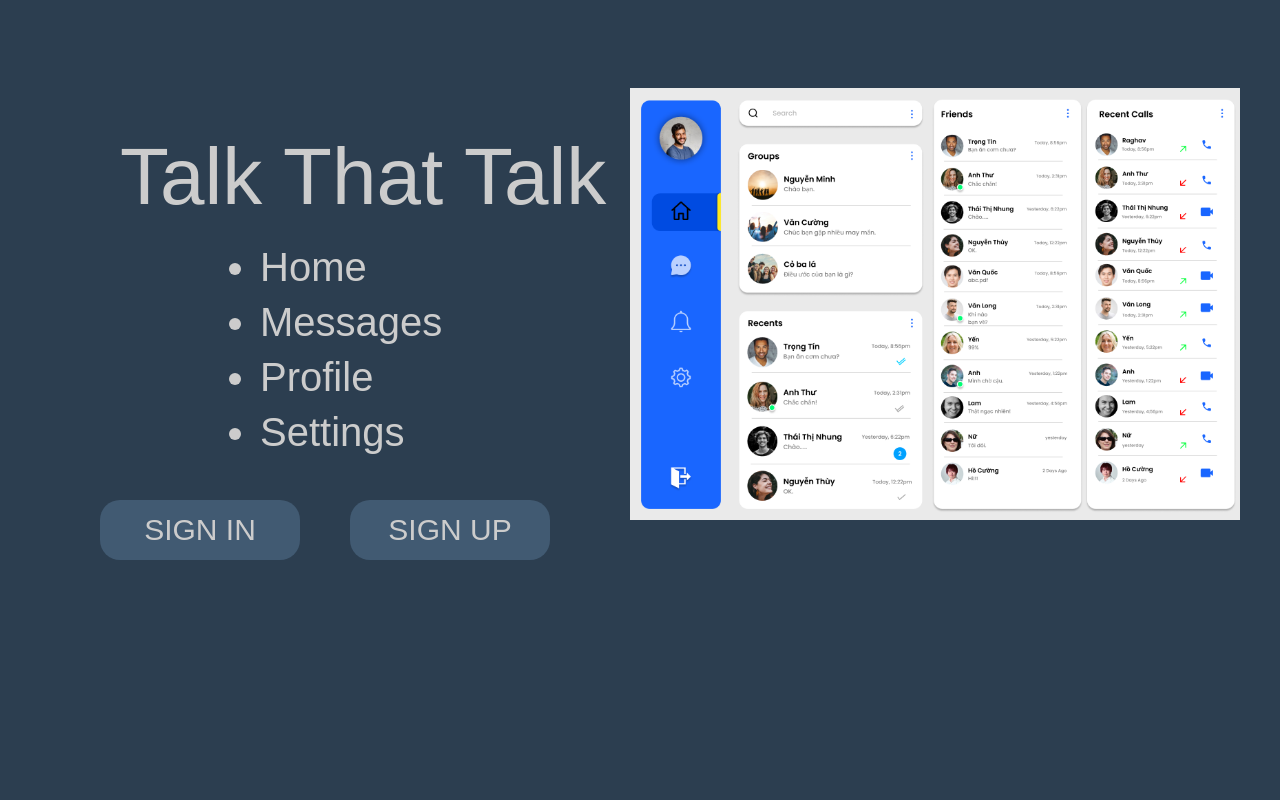
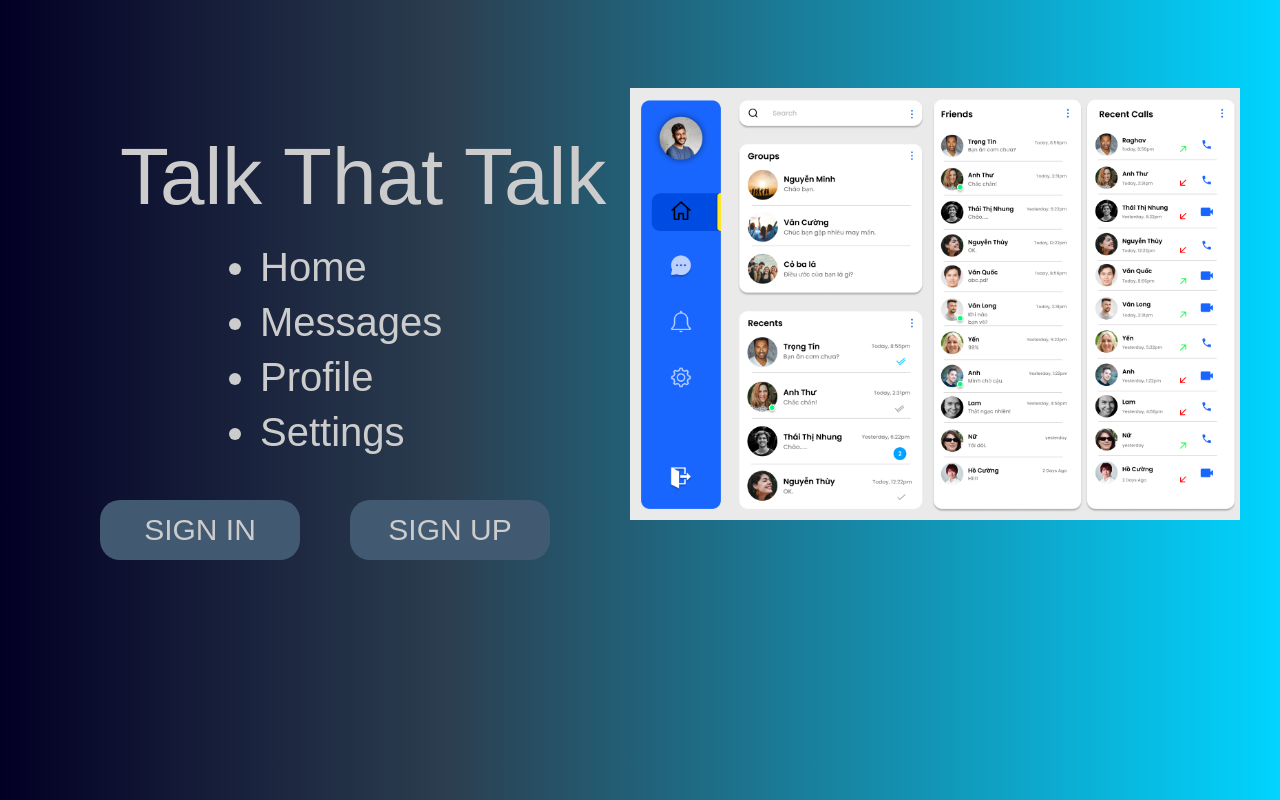
Before and after one commit to TinUIT/WebChat, a Django app: page / in a window 1280 px wide. Run offline with Django 4.2, Linux system fonts and the light colour scheme.

Commit message:
changeindexcss

```diff
--- a/static/media/style.css
+++ b/static/media/style.css
@@ -3,7 +3,8 @@ body {
     margin: 0;
     font-family:'Poppins', sans-serif;
     color: #ccc;
-    background: #2c3e50;
+    background: rgb(2,0,36);
+    background: linear-gradient(90deg, rgba(2,0,36,1) 0%, rgba(44,62,80,1) 35%, rgba(0,212,255,1) 100%);
 }
 
 .plugin {
@@ -11,7 +12,9 @@ body {
     width: 100%;
     height: 100vh;
     padding: 0;
-    background: #2c3e50;
+    background: rgb(2,0,36);
+    background: linear-gradient(90deg, rgba(2,0,36,1) 0%, rgba(44,62,80,1) 35%, rgba(0,212,255,1) 100%);
+    font-family:'Poppins', sans-serif;
 }
 
 .plugin #chattingapp {
@@ -20,7 +23,7 @@ body {
     height: 115px;
     left: 120px;
     top: 120px;
-
+    font-family:'Poppins', sans-serif;
     font-weight: 500;
     font-size: 80px;
     line-height: 114px;
@@ -36,7 +39,7 @@ body {
     height: 252px;
     left: 220px;
     top: 200px;
-
+    font-family:'Poppins', sans-serif;
     font-weight: 500;
     font-size: 40px;
     line-height: 55px;
@@ -52,7 +55,7 @@ body {
     border-radius: 20px;
     border: none;
     background: #415a72;
-
+    font-family:'Poppins', sans-serif;
     font-weight: 500;
     font-size: 30px;
 
@@ -74,7 +77,7 @@ body {
     border-radius: 20px;
     border: none;
     background: #415a72;
-
+    font-family:'Poppins', sans-serif;
     font-weight: 500;
     font-size: 30px;
 
```
